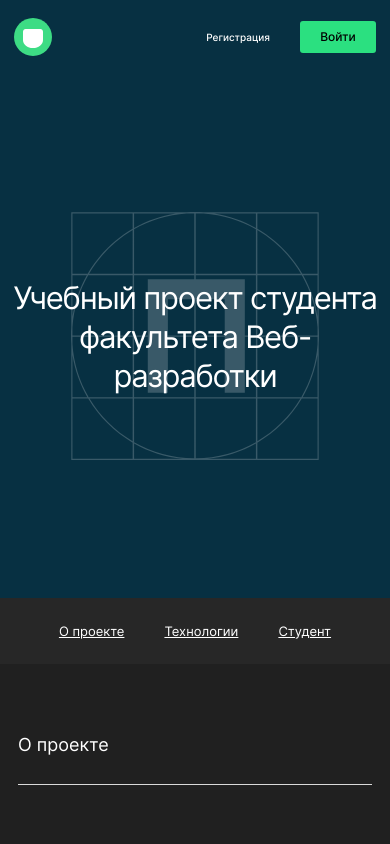
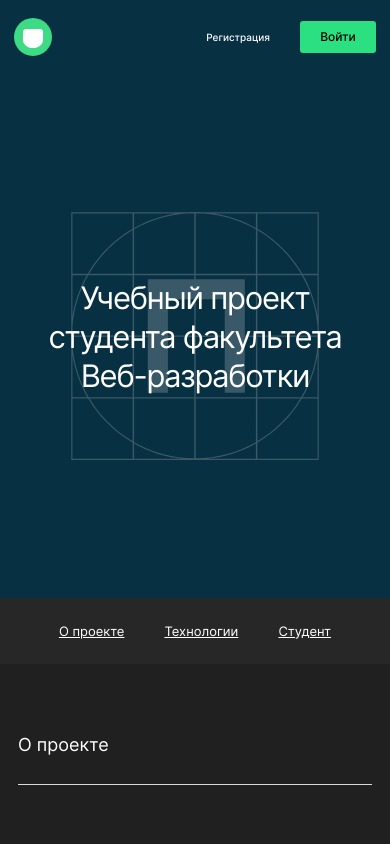
Before and after one commit to DmitriiKozhekhov/movies-explorer-frontend, a React (Create React App) app in the folder diplomafrontend/: page / in a window 390 px wide. Shown: the top 844 px of the page. Built offline with nearby package versions, Linux system fonts and the light colour scheme; the HTML template or start-up script is replaced by a standard one.

Commit message:
ver scolko_mozhno3.0

```diff
--- a/diplomafrontend/src/components/Main/AboutMe/AboutMe.css
+++ b/diplomafrontend/src/components/Main/AboutMe/AboutMe.css
@@ -120,7 +120,7 @@
 /* media */
 @media screen and (max-width: 767px) {
   .aboutMe {
-    padding: 70px 14px;
+    padding: 60px 14px;
   }
 }
 @media screen and (max-width: 767px) {
@@ -167,6 +167,7 @@
     margin: 0 0 40px;
     font-size: 11px;
     line-height: 16px;
+
   }
 }
 @media screen and (max-width: 767px) {
--- a/diplomafrontend/src/components/Main/Main.css
+++ b/diplomafrontend/src/components/Main/Main.css
@@ -1,16 +1,24 @@
 .main {
   margin: 0;
   padding: 0;
-  min-width: 320px;
+  /* min-width: 320px; */
   max-width: 1280px;
+  width: 100%;
+  /* position: relative; */
 }
 /* @media screen and (max-width: 767px) {
   .main {
    max-width: 320px;
   }
 }  */
+
  @media screen and (width: 780px) {
   .main{
     width: 765px;
   }
 }
+/* @media screen and (width: 334px) {
+  .main{
+    width: 765px;
+  }
+} */
--- a/diplomafrontend/src/components/Main/Promo/Promo.css
+++ b/diplomafrontend/src/components/Main/Promo/Promo.css
@@ -1,6 +1,5 @@
 .promo {
   margin: 0;
-  padding: 0;
   height: 524px;
   display: flex;
   justify-content: center;
@@ -25,16 +24,13 @@
     font-size: 31px;
     line-height: 39px;
     letter-spacing: -0.04em;
+    width: 300px;
   }
 }
-
 @media screen and (max-width: 767px) {
   .promo {
     background-size: 248px;
+    padding: 0 10px;
+    box-sizing: border-box;
   }
 }
-@media screen and (width: 780px) {
-  .promo {
-    width: 765px;
-  }
-}
```
Also changed, not shown: 1 other file (tests, documents, lock files or other folders).
